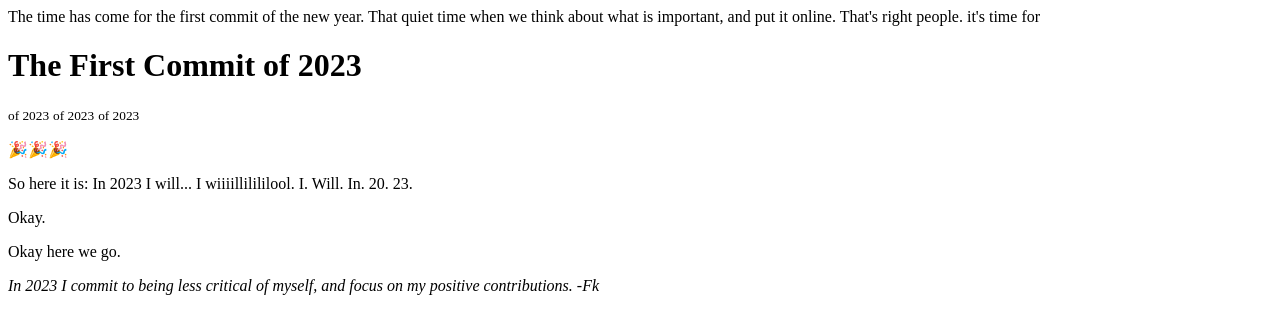
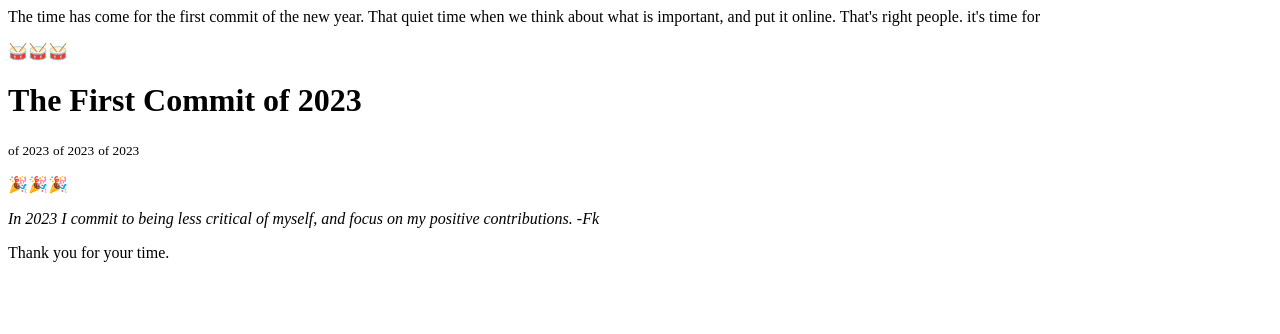
Before and after one commit to fjkorf/the-first-commit-of-2023, a website: page index.html in a window 1280 px wide. Drawn offline with Linux system fonts and the light colour scheme.

Commit message:
The third commit of 2023

```diff
--- a/index.html
+++ b/index.html
@@ -3,15 +3,12 @@
   we think about what is important, and put it online. That's right people. it's
   time for
 </p>
+<p>🥁🥁🥁</p>
 <h1>The First Commit of 2023</h1>
 <small>of 2023</small>
 <small>of 2023</small>
 <small>of 2023</small>
 <p>🎉🎉🎉</p>
-
-<p>So here it is: In 2023 I will... I wiiiillilililool. I. Will. In. 20. 23.</p>
-<p>Okay.</p>
-<p>Okay here we go.</p>
 
 <p>
   <em>
@@ -19,6 +16,7 @@
     contributions. -Fk</em
   >
 </p>
+<p>Thank you for your time.</p>
 
 <link rel="preconnect" href="https://fonts.googleapis.com" />
 <link rel="preconnect" href="https://fonts.gstatic.com" crossorigin />
@@ -26,4 +24,4 @@
   href="https://fonts.googleapis.com/css2?family=Fira+Sans:wght@100;300&display=swap"
   rel="stylesheet"
 />
-<!-- free as in beer. forks welcome. -->
+<!-- free as in beer. welcome. -->
```
